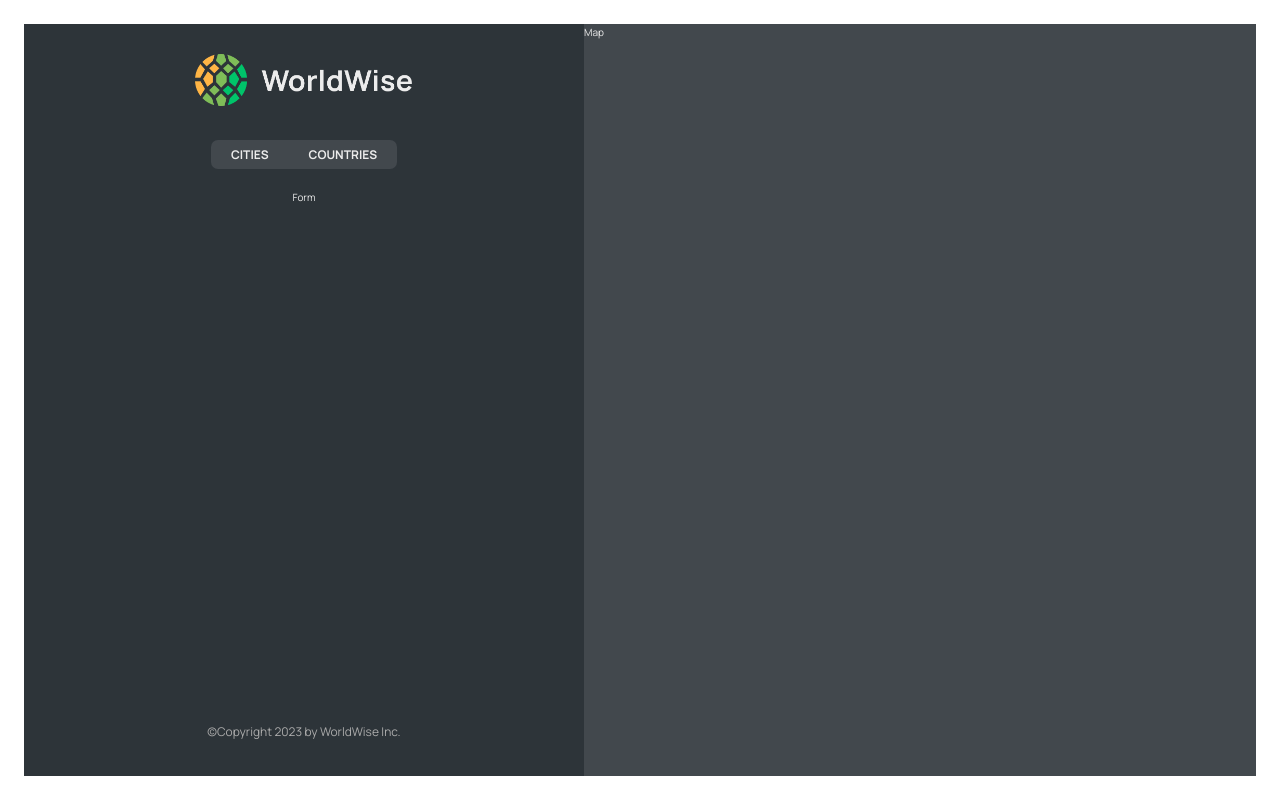
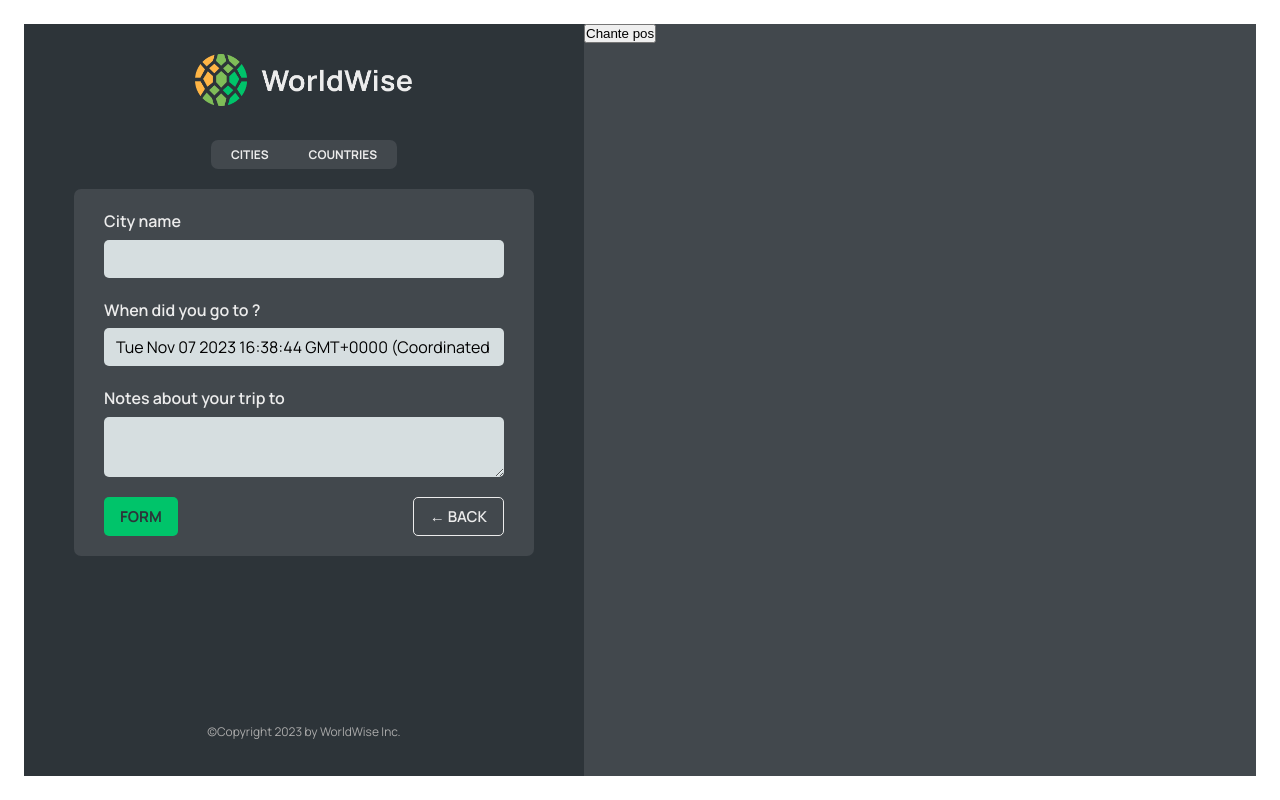
Before and after one commit to dumialex32/React-Place-Tracking-App, a React (Vite) app: page /app/form in a window 1280 px wide. Built offline with nearby package versions, Linux system fonts and the light colour scheme; data requests are answered from the project's data file.

Commit message:
Final first part

```diff
--- a/src/App.jsx
+++ b/src/App.jsx
@@ -11,6 +11,8 @@ import Login from "./pages/Login";
 import CityList from "./components/CityList";
 import CountryList from "./components/CountryList";
 import City from "./components/City";
+import Form from "./components/Form";
+import { Navigate } from "react-router-dom";
 
 function App() {
   const [cities, setCities] = useState([]);
@@ -44,10 +46,7 @@ function App() {
           <Route path="pricing" element={<Pricing />} />
           <Route path="login" element={<Login />} />
           <Route path="app" element={<AppLayout />}>
-            <Route
-              index
-              element={<CityList cities={cities} isLoading={isLoading} />}
-            />
+            <Route index element={<Navigate replace to="cities" />} />
             <Route
               path="cities"
               element={<CityList cities={cities} isLoading={isLoading} />}
@@ -57,7 +56,7 @@ function App() {
               path="countries"
               element={<CountryList cities={cities} isLoading={isLoading} />}
             ></Route>
-            <Route path="form" element={<p>Form</p>} />
+            <Route path="form" element={<Form />} />
           </Route>
           <Route path="*" element={<PageNotFound />} />
         </Routes>
--- a/src/components/Button.jsx
+++ b/src/components/Button.jsx
@@ -10,7 +10,9 @@ Button.propTypes = {
 
 function Button({ children, type, onClick }) {
   return (
-    <button className={`${styles.btn} ${styles[type]}`}>{children}</button>
+    <button className={`${styles.btn} ${styles[type]}`} onClick={onClick}>
+      {children}
+    </button>
   );
 }
 
--- a/src/components/City.jsx
+++ b/src/components/City.jsx
@@ -1,4 +1,4 @@
-import { useParams } from "react-router-dom";
+import { useParams, useSearchParams } from "react-router-dom";
 import styles from "./City.module.css";
 
 const formatDate = (date) =>
@@ -10,7 +10,10 @@ const formatDate = (date) =>
   }).format(new Date(date));
 
 function City() {
-  const x = useParams();
+  const { id } = useParams(); // url param
+  const [searchParams, setParams] = useSearchParams(); // query string
+  const lat = searchParams.get("lat");
+  const lng = searchParams.get("lng");
 
   // TEMP DATA
   const currentCity = {
@@ -21,7 +24,14 @@ function City() {
   };
 
   const { cityName, emoji, date, notes } = currentCity;
-  return <h1>City</h1>;
+  return (
+    <>
+      <h1>{id}</h1>
+      <p>
+        Position : {lat},{lng}
+      </p>
+    </>
+  );
 
   // return (
   //   <div className={styles.city}>
--- a/src/components/CityItem.jsx
+++ b/src/components/CityItem.jsx
@@ -15,11 +15,15 @@ CityItem.propTypes = {
 };
 
 function CityItem({ city }) {
-  const { cityName, country, emoji, date, id } = city;
+  const { cityName, country, emoji, date, id, position } = city;
+
+  const { lat, lng } = position;
+  console.log(lat);
+  console.log(lng);
   {
     return (
       <li>
-        <Link to={`${id}`} className={styles.cityItem}>
+        <Link to={`${id}?lat=${lat}&lng=${lng}`} className={styles.cityItem}>
           <span className={styles.emoji}>{emoji}</span>
           <h3 className={styles.name}>{cityName}</h3>
           <time className={styles.date}>{formatDate(date)}</time>
--- a/src/components/Form.jsx
+++ b/src/components/Form.jsx
@@ -1,8 +1,10 @@
 // "https://api.bigdatacloud.net/data/reverse-geocode-client?latitude=0&longitude=0"
 
 import { useState } from "react";
+import { useNavigate } from "react-router-dom";
 
 import styles from "./Form.module.css";
+import Button from "./Button";
 
 export function convertToEmoji(countryCode) {
   const codePoints = countryCode
@@ -17,6 +19,7 @@ function Form() {
   const [country, setCountry] = useState("");
   const [date, setDate] = useState(new Date());
   const [notes, setNotes] = useState("");
+  const navigate = useNavigate();
 
   return (
     <form className={styles.form}>
@@ -49,8 +52,16 @@ function Form() {
       </div>
 
       <div className={styles.buttons}>
-        <button>Add</button>
-        <button>&larr; Back</button>
+        <Button type="primary">Form</Button>
+        <Button
+          type="back"
+          onClick={(e) => {
+            e.preventDefault();
+            navigate(-1);
+          }}
+        >
+          &larr; Back
+        </Button>
       </div>
     </form>
   );
--- a/src/components/Map.jsx
+++ b/src/components/Map.jsx
@@ -1,7 +1,22 @@
+import { useNavigate, useSearchParams } from "react-router-dom";
 import styles from "./Map.module.css";
 
 function Map() {
-  return <div className={styles.mapContainer}>Map</div>;
+  const navigate = useNavigate();
+  const [searchParams, setSearchParams] = useSearchParams();
+  const lat = searchParams.get("lat");
+  const lng = searchParams.get("lng");
+
+  return (
+    <div className={styles.mapContainer} onClick={() => navigate("form")}>
+      <h1>{lat}</h1>
+      <h2>{lng}</h2>
+
+      <button onClick={() => setSearchParams({ lat: 23, lng: 50 })}>
+        Chante pos
+      </button>
+    </div>
+  );
 }
 
 export default Map;
```
